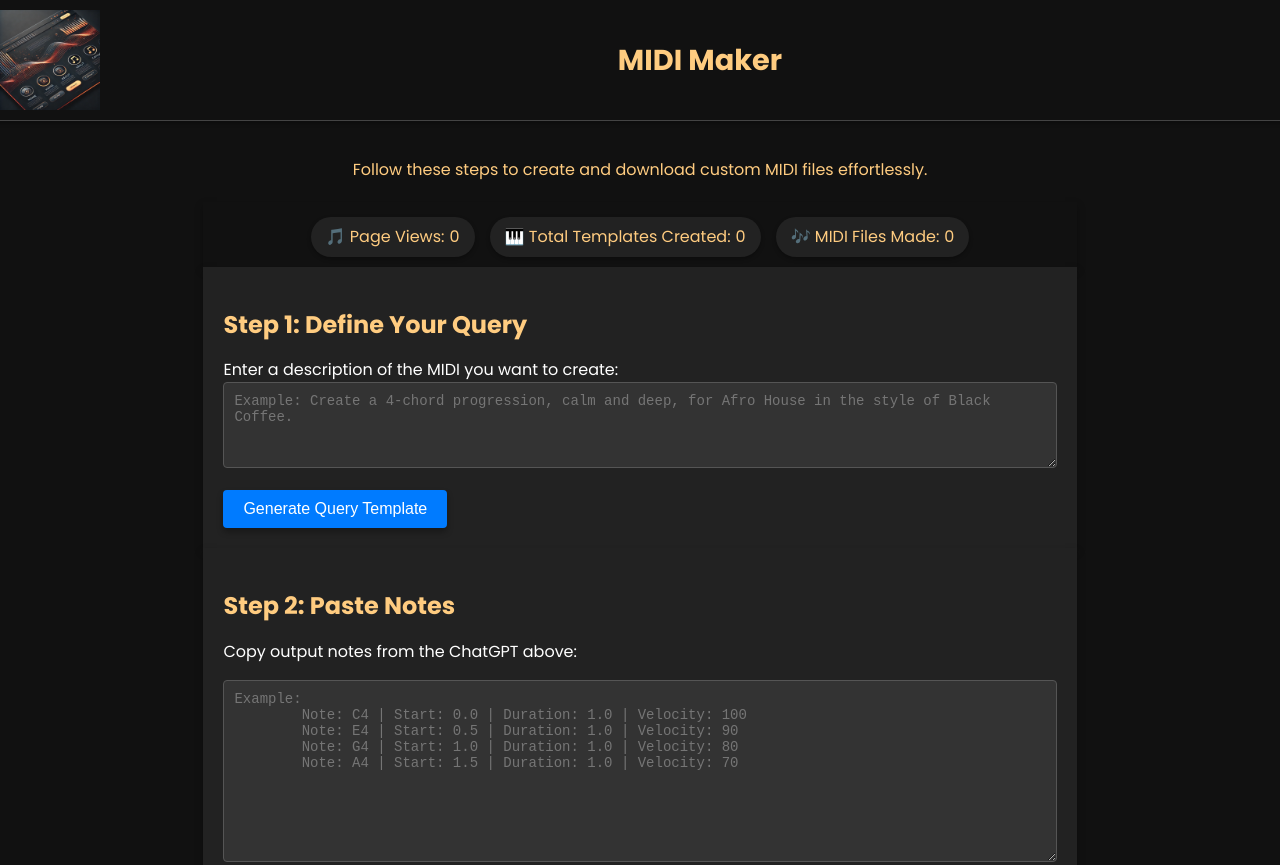
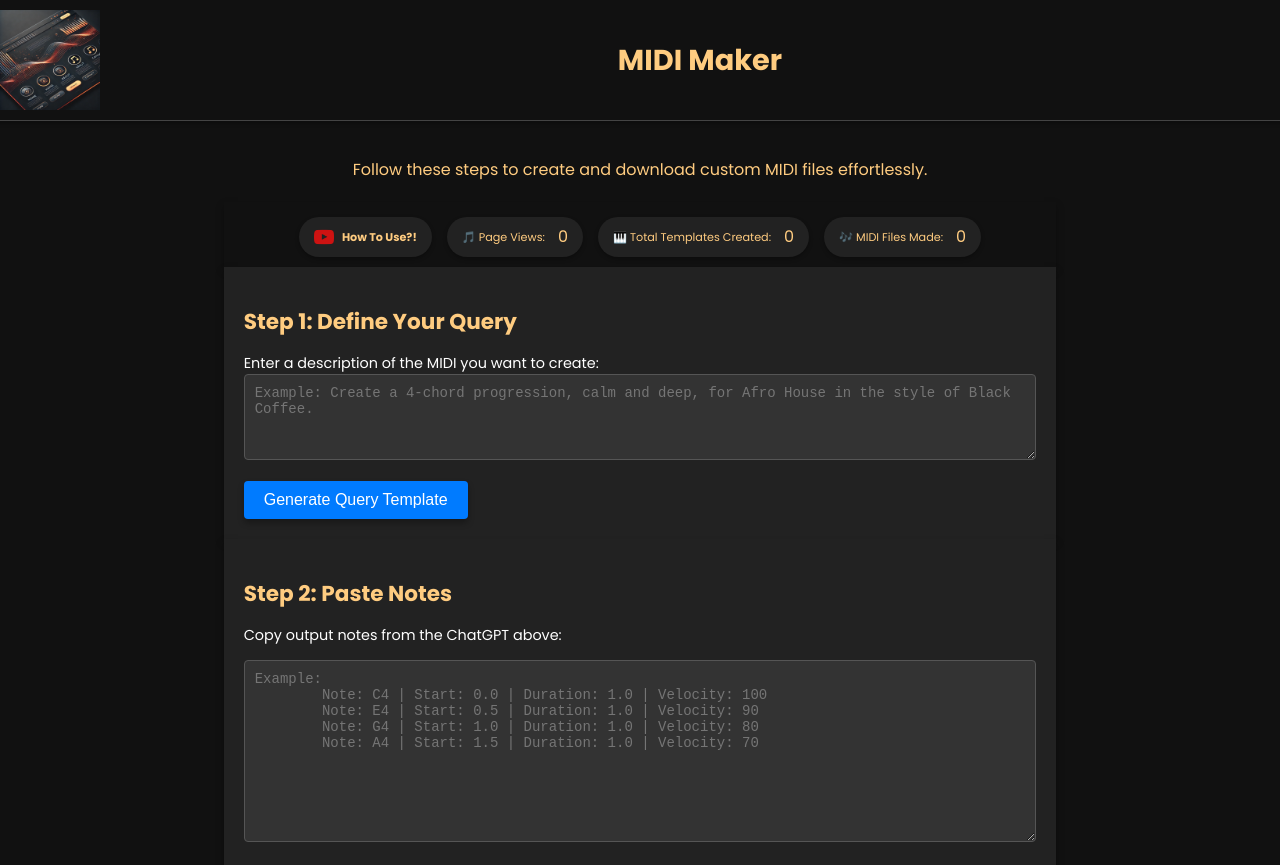
Before and after one commit to bigsela/MidiMaker, a plain HTML site: page index.html in a window 1280 px wide. Shown: the top 865 px of the page. Drawn offline with Linux system fonts and the light colour scheme.

Commit message:
update main - with youtube tutorial

```diff
--- a/css/styles.css
+++ b/css/styles.css
@@ -1,5 +1,6 @@
 /* General styles */
 body {
+  font-size: 0.9rem; /* Reduce the default font size slightly */
   font-family: 'Poppins', Arial, sans-serif; /* Use Poppins */
   margin: 0;
   padding: 0;
@@ -50,7 +51,6 @@ div.counters {
 
 div.counters h3 {
   margin: 0 0 10px;
-  font-size: 1.2rem;
   color: #ffcc80;
 }
 
@@ -187,6 +187,7 @@ button:hover {
 }
 
 .counter-item {
+
   background-color: #222;
   padding: 8px 15px; /* Adjust padding for better spacing */
   border-radius: 20px; /* Rounded "bubble" look */
@@ -270,3 +271,48 @@ button:hover {
 .top-bar nav {
   margin-left: auto; /* Push navigation to the far right */
 }
+
+
+.counter-item {
+  background-color: #222; /* Match the bubble style */
+  padding: 8px 15px;
+  border-radius: 20px; /* Rounded "bubble" look */
+  box-shadow: 0px 2px 4px rgba(0, 0, 0, 0.3); /* Add subtle shadow */
+  display: flex;
+  align-items: center; /* Align content vertically */
+  justify-content: center; /* Center the content */
+  gap: 8px; /* Space between the logo and text */
+  font-size: 1rem; /* Consistent font size */
+  color: #ffcc80; /* Match the theme color */
+  line-height: 1.5;
+}
+
+.counters .counter-item {
+  font-size: 0.7rem; /* Adjust to make the text smaller */
+}
+
+.youtube-link {
+  display: flex;
+  align-items: center; /* Align text and logo vertically */
+  text-decoration: none; /* Remove underline */
+  color: #ffcc80; /* Match counter text color */
+  font-weight: bold; /* Bold text for emphasis */
+  gap: 8px; /* Space between logo and text */
+  transition: color 0.2s ease, transform 0.2s ease;
+}
+
+.youtube-link:hover {
+  color: #ff9800; /* Highlight text on hover */
+  transform: translateY(-2px); /* Subtle bounce effect */
+}
+
+.youtube-logo {
+  width: 20px; /* Adjust logo size */
+  height: auto; /* Maintain aspect ratio */
+  transition: transform 0.2s ease, opacity 0.2s ease;
+}
+
+.youtube-logo:hover {
+  transform: scale(1.1); /* Slight zoom on hover */
+  opacity: 0.8; /* Subtle fade effect */
+}
--- a/index.html
+++ b/index.html
@@ -14,13 +14,17 @@
     <h1 class="app-title">MIDI Maker</h1>
   </div>
   <div class="content">
-
   <div class="app-container">
     <div class="header">
       <p>Follow these steps to create and download custom MIDI files effortlessly.</p>
     </div>
-
     <div class="section counters">
+      <div class="counter-item">
+        <a href="https://www.youtube.com/watch?v=2Fkc5WAuwj4" target="_blank" title="Watch How to Use MIDI Maker" class="youtube-link">
+          <img src="./assets/youtube_logo.jpg" alt="YouTube Logo" class="youtube-logo">
+          How To Use?!
+        </a>
+      </div>
       <div class="counter-item">
         🎵 Page Views:  <span id="pageViewsCounter">0</span>
       </div>
```
Also changed, not shown: 1 other file.
